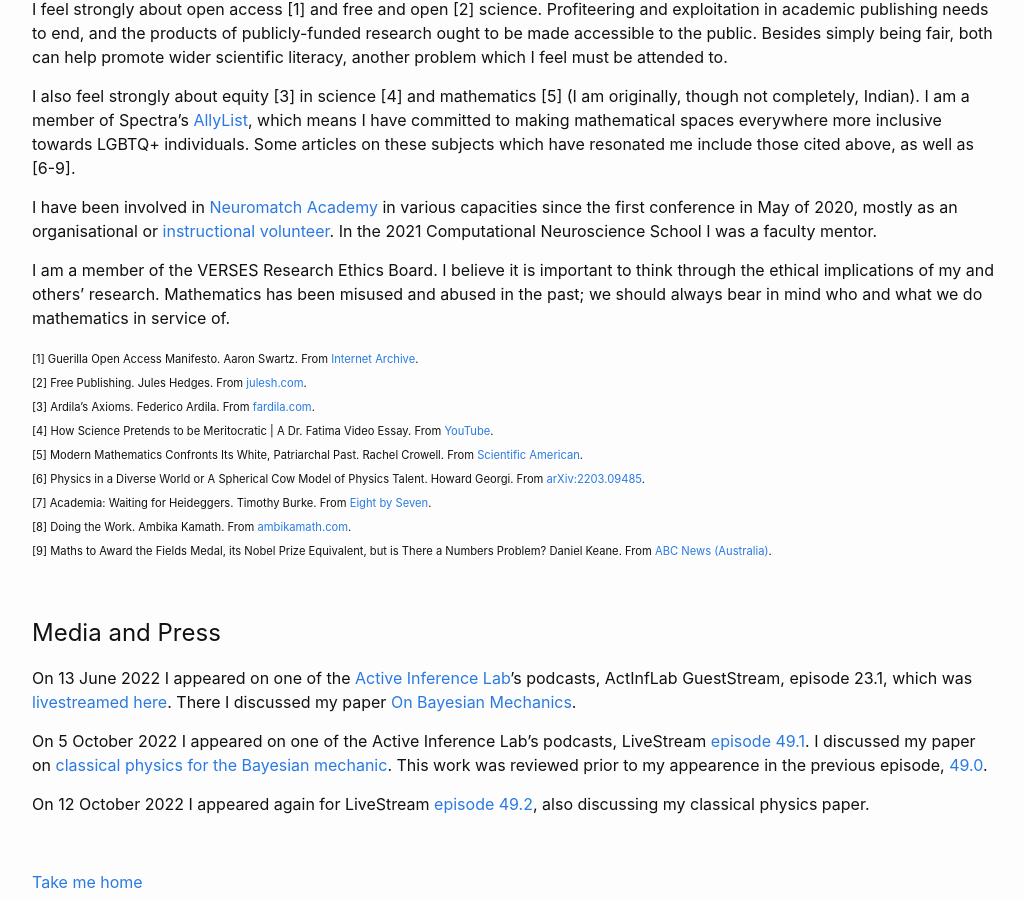
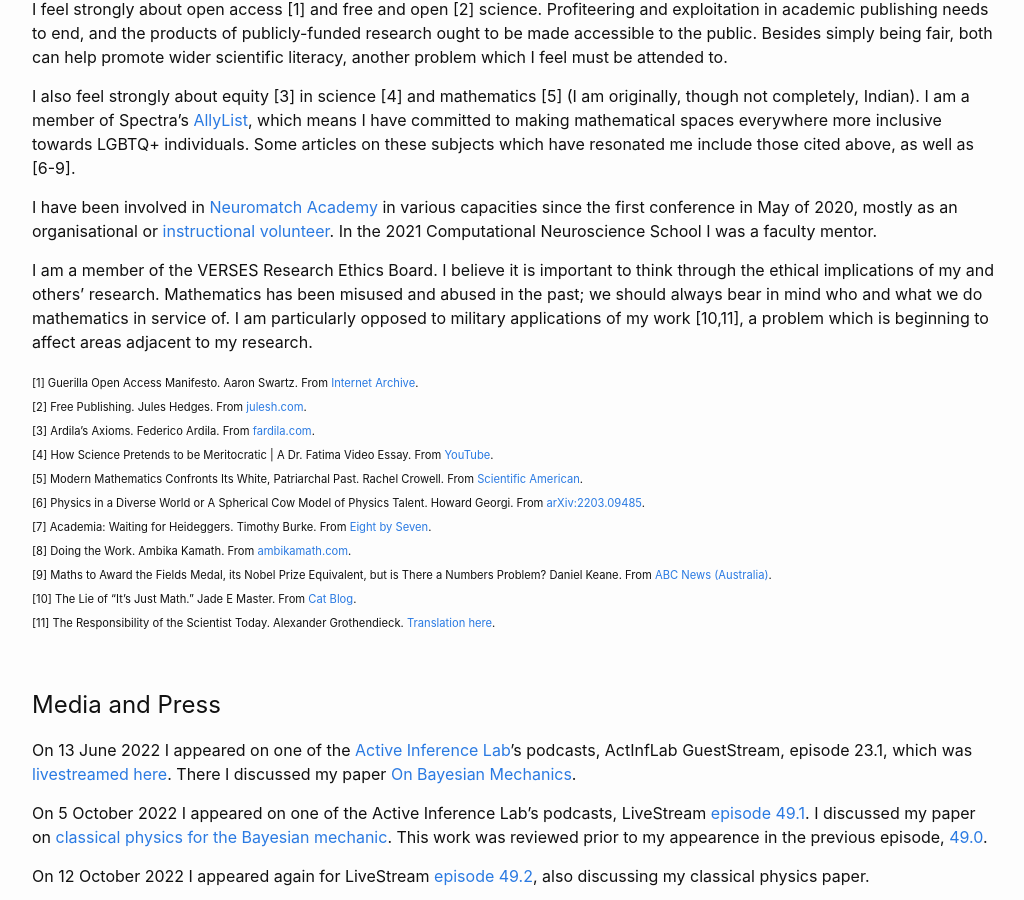
Before and after one commit to DARSakthi/DARSakthi.github.io, a Jekyll site: the page built from other.markdown, in a window 1280 px wide and 900 px high, scrolled down 404 px. Shown: the whole window, without its empty margins (126-1150 px from the left). Built offline with Jekyll 4.4.1, drawn with Linux system fonts in a browser that asks for light colours.

Commit message:
Added some opinions
More hot takes? Surely not

```diff
--- a/other.markdown
+++ b/other.markdown
@@ -21,7 +21,7 @@ I also feel strongly about equity [3] in science [4] and mathematics [5] (I am o
 
 I have been involved in [Neuromatch Academy](https://academy.neuromatch.io) in various capacities since the first conference in May of 2020, mostly as an organisational or [instructional volunteer](https://darsakthi.github.io/teaching/2020-NMA). In the 2021 Computational Neuroscience School I was a faculty mentor.
 
-I am a member of the VERSES Research Ethics Board. I believe it is important to think through the ethical implications of my and others’ research. Mathematics has been misused and abused in the past; we should always bear in mind who and what we do mathematics in service of.
+I am a member of the VERSES Research Ethics Board. I believe it is important to think through the ethical implications of my and others’ research. Mathematics has been misused and abused in the past; we should always bear in mind who and what we do mathematics in service of. I am particularly opposed to military applications of my work [10,11], a problem which is beginning to affect areas adjacent to my research.
 
 <span style="font-size:0.7em;">
   [1] Guerilla Open Access Manifesto. Aaron Swartz. From <a href="https://archive.org/stream/GuerillaOpenAccessManifesto/Goamjuly2008_djvu.txt">Internet Archive</a>.
@@ -33,6 +33,8 @@ I am a member of the VERSES Research Ethics Board. I believe it is important to
   [7] Academia: Waiting for Heideggers. Timothy Burke. From <a href="https://timothyburke.substack.com/p/academia-waiting-for-heideggers">Eight by Seven</a>.
   [8] Doing the Work. Ambika Kamath. From <a href="https://ambikamath.com/2020/02/23/doing-the-work/">ambikamath.com</a>.
   [9] Maths to Award the Fields Medal, its Nobel Prize Equivalent, but is There a Numbers Problem? Daniel Keane. From <a href="https://www.abc.net.au/news/2022-06-28/fields-medal-female-inclusion-a-challenge-in-maths-award/101161564">ABC News (Australia)</a>.
+  [10] The Lie of “It’s Just Math.” Jade E Master. From <a href="https://jadeedenstarmaster.wordpress.com/2020/12/11/the-lie-of-its-just-math/">Cat Blog</a>.
+  [11] The Responsibility of the Scientist Today. Alexander Grothendieck. <a href="http://matematicas.unex.es/~navarro/res/scientist.pdf">Translation here</a>.
 </span>
 
 &nbsp;
```
